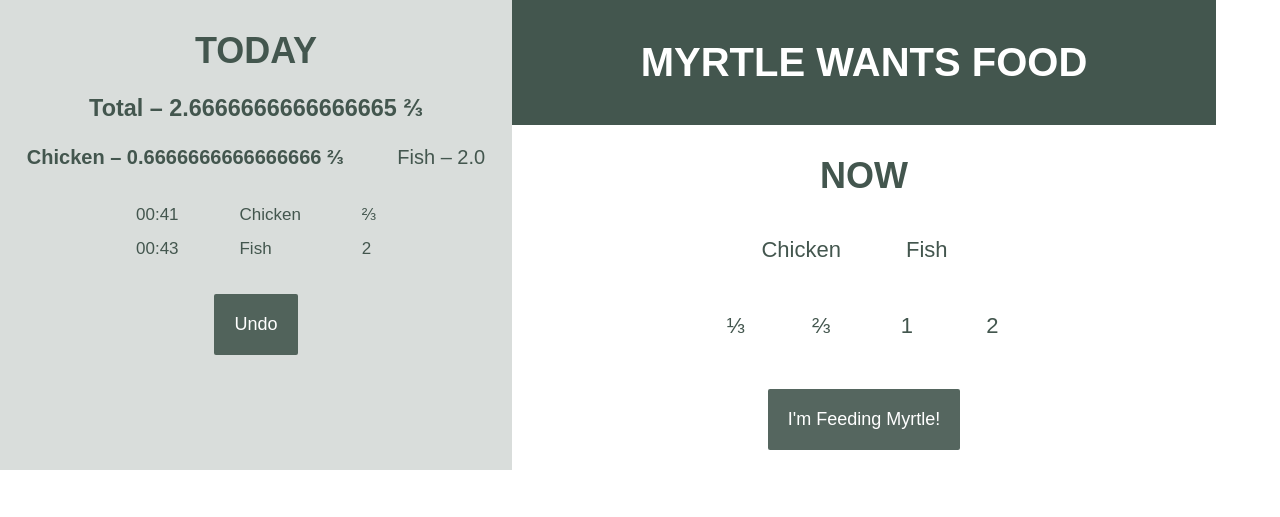
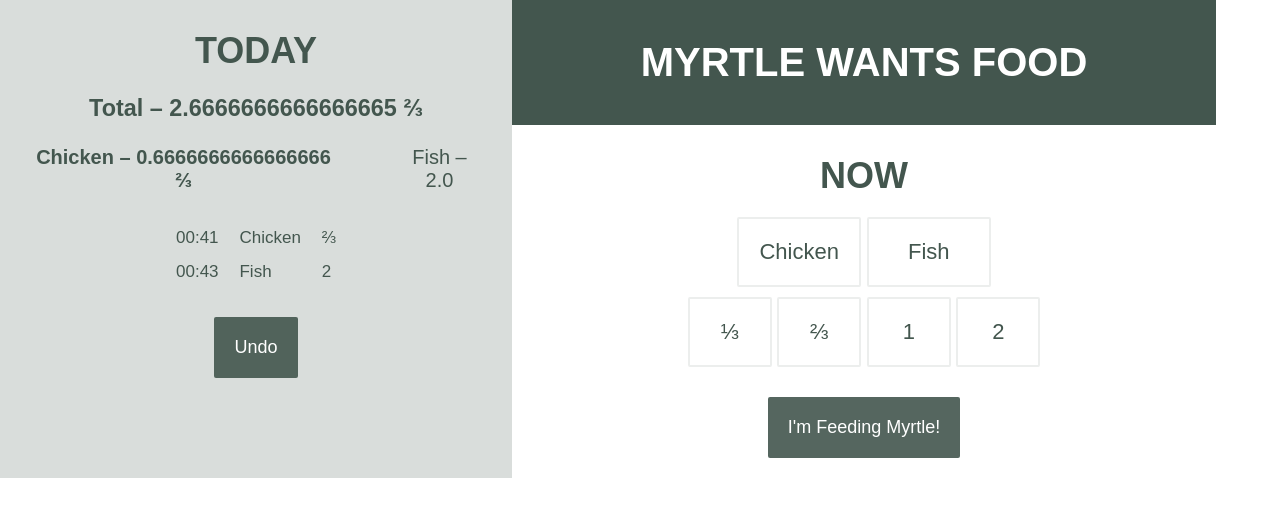
Before and after one commit to kaymo/myrtles_feeding_station, a Flask app: page / in a window 1280 px wide. Shown: the top 517 px of the page. Run offline with Flask 2, Linux system fonts and the light colour scheme; data comes from the database, SQL or seed files in the repository.

Commit message:
Styling and usability tweaks

```diff
--- a/static/style.css
+++ b/static/style.css
@@ -2,6 +2,7 @@ html, body {
     margin: 0;
     padding: 0;
     font-size: 20px;
+    touch-action: manipulation;
 }
 
 #main {
@@ -51,16 +52,16 @@ h2 {
 }
 
 .today--flavour-breakdown .columns {
-    justify-content: space-evenly;
-    -webkit-justify-content: space-around;
+    justify-content: center;
+    -webkit-justify-content: center;
 }
 
 .today--flavour-breakdown .columns p {
-    margin: 0;
+    margin: 0 1.5rem;
 }
 
 .today--portions {
-    width: 12rem;
+    width: 8rem;
     display: flex;
     text-align: left;
     -webkit-justify-content: space-between;
@@ -93,10 +94,17 @@ label {
     padding: 1rem;
     border-radius: 2px;
     font-size: 1.1rem;
+    border: 2px solid rgba(67, 86, 78, 0.1);
+}
+
+label:hover {
+    border: 2px solid rgba(67, 86, 78, 0.01);
+    background-color: rgba(67, 86, 78, 0.1);
 }
 
 input:checked+label {
     color: rgb(67, 86, 78);
+    border: 2px solid rgba(67, 86, 78, 0.02);
     background-color: rgba(67, 86, 78, 0.2);
 }
 
```
